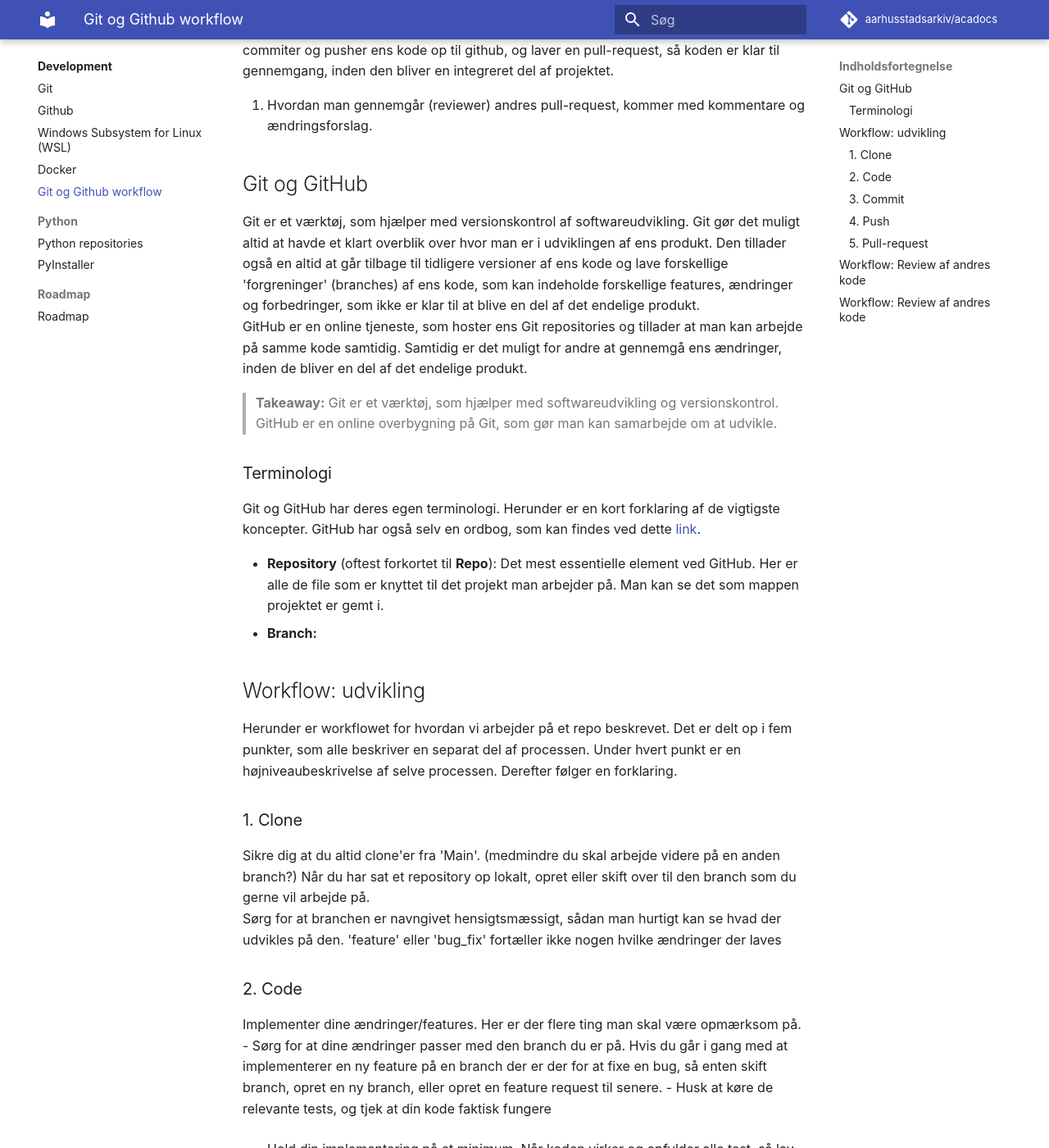
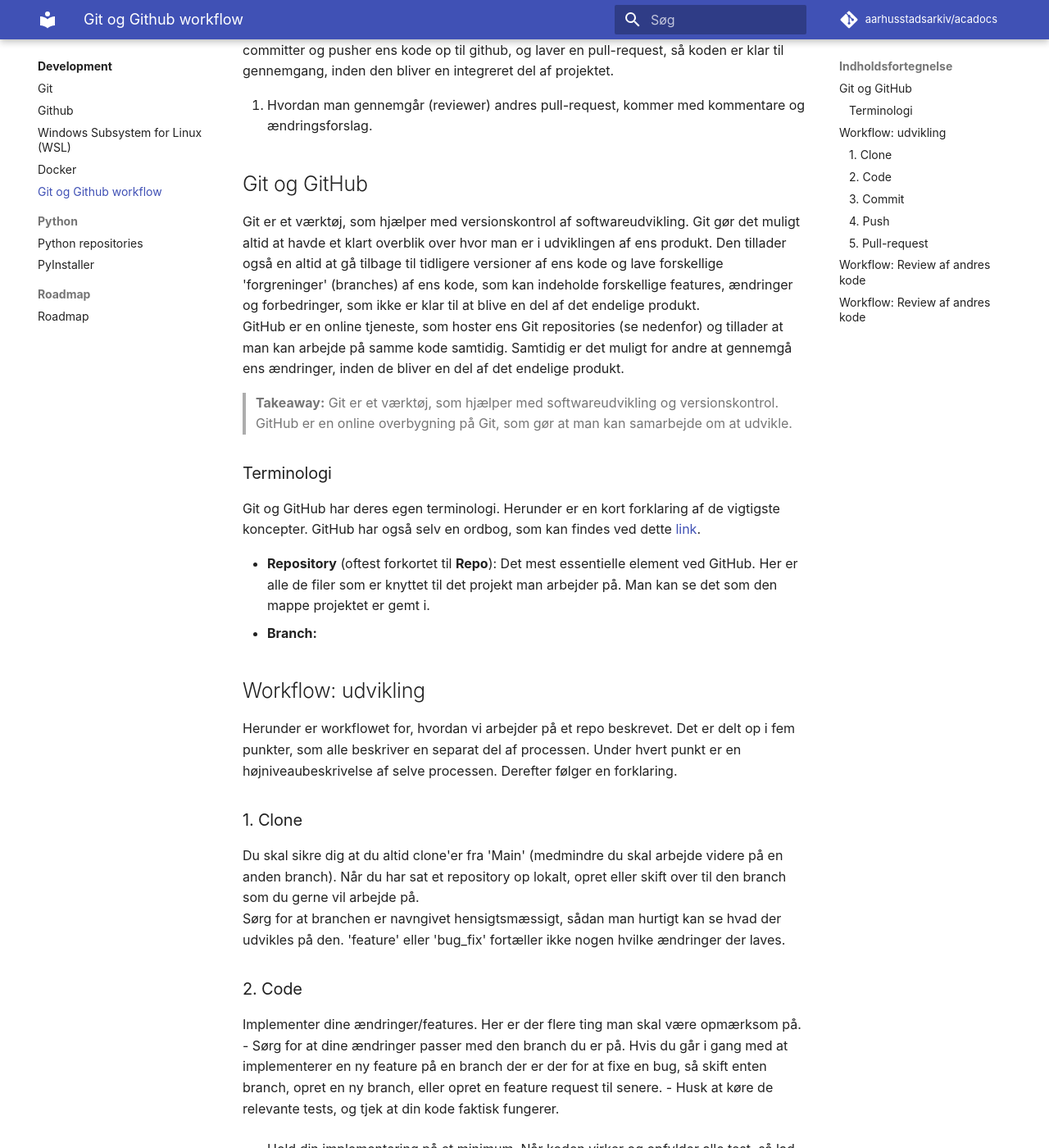
Before and after one commit to aarhusstadsarkiv/acadocs, an MkDocs documentation site: the page built from docs/development/git_workflow.md, in a window 1280 px wide and 1400 px high, scrolled down 307 px. Shown: the whole window at 82% size. Built offline with MkDocs 1.6.1 and Material for MkDocs 9.7.7, drawn with Linux system fonts in a browser that asks for light colours; comment, search, counter and statistics services are not loaded; some of the changed text lies outside the part shown.

Commit message:
Update git_workflow.md

```diff
--- a/docs/development/git_workflow.md
+++ b/docs/development/git_workflow.md
@@ -1,44 +1,44 @@
 # Git og Github workflow
 Denne side vil gennemgå hvordan man arbejder med Git og GitHub. Gennemgangen er delt op i tre dele:
 1. En basal gennemgang af Git og GitHub
-2. Hvordan man arbejder med kode fra github. Det inkluderer hvordan man cloner et repository fra GitHub, laver en ny branch til de ændringer og modifikationer man laver, commiter og pusher ens kode op til github, og laver en pull-request, så koden er klar til gennemgang, inden den bliver en integreret del af projektet.
+2. Hvordan man arbejder med kode fra github. Det inkluderer hvordan man cloner et repository fra GitHub, laver en ny branch til de ændringer og modifikationer man laver, committer og pusher ens kode op til github, og laver en pull-request, så koden er klar til gennemgang, inden den bliver en integreret del af projektet.
 
 3. Hvordan man gennemgår (reviewer) andres pull-request, kommer med kommentare og ændringsforslag.
 
 
 ## Git og GitHub
-Git er et værktøj, som hjælper med versionskontrol af softwareudvikling. Git gør det muligt altid at havde et klart overblik over hvor man er i udviklingen af ens produkt. Den tillader også en altid at går tilbage til tidligere versioner af ens kode og lave forskellige 'forgreninger' (branches) af ens kode, som kan indeholde forskellige features, ændringer og forbedringer, som ikke er klar til at blive en del af det endelige produkt.
-GitHub er en online tjeneste, som hoster ens Git repositories og tillader at man kan arbejde på samme kode samtidig. Samtidig er det muligt for andre at gennemgå ens ændringer, inden de bliver en del af det endelige produkt.
+Git er et værktøj, som hjælper med versionskontrol af softwareudvikling. Git gør det muligt altid at havde et klart overblik over hvor man er i udviklingen af ens produkt. Den tillader også en altid at gå tilbage til tidligere versioner af ens kode og lave forskellige 'forgreninger' (branches) af ens kode, som kan indeholde forskellige features, ændringer og forbedringer, som ikke er klar til at blive en del af det endelige produkt.
+GitHub er en online tjeneste, som hoster ens Git repositories (se nedenfor) og tillader at man kan arbejde på samme kode samtidig. Samtidig er det muligt for andre at gennemgå ens ændringer, inden de bliver en del af det endelige produkt.
 
-> **Takeaway:** Git er et værktøj, som hjælper med softwareudvikling og versionskontrol. GitHub er en online overbygning på Git, som gør man kan samarbejde om at udvikle.
+> **Takeaway:** Git er et værktøj, som hjælper med softwareudvikling og versionskontrol. GitHub er en online overbygning på Git, som gør at man kan samarbejde om at udvikle.
 
 ### Terminologi
 Git og GitHub har deres egen terminologi. Herunder er en kort forklaring af de vigtigste koncepter. GitHub har også selv en ordbog, som kan findes ved dette [link](https://docs.github.com/en/get-started/quickstart/github-glossary).
 
-- **Repository** (oftest forkortet til **Repo**): Det mest essentielle element ved GitHub. Her er alle de file som er knyttet til det projekt man arbejder på. Man kan se det som mappen projektet er gemt i.
+- **Repository** (oftest forkortet til **Repo**): Det mest essentielle element ved GitHub. Her er alle de filer som er knyttet til det projekt man arbejder på. Man kan se det som den mappe projektet er gemt i.
 - **Branch:**
 
 ## Workflow: udvikling
-Herunder er workflowet for hvordan vi arbejder på et repo beskrevet. Det er delt op i fem punkter, som alle beskriver en separat del af processen. Under hvert punkt er en højniveaubeskrivelse af selve processen. Derefter følger en forklaring.
+Herunder er workflowet for, hvordan vi arbejder på et repo beskrevet. Det er delt op i fem punkter, som alle beskriver en separat del af processen. Under hvert punkt er en højniveaubeskrivelse af selve processen. Derefter følger en forklaring.
 
 ### 1. Clone
-Sikre dig at du altid clone'er fra 'Main'. (medmindre du skal arbejde videre på en anden branch?)
+Du skal sikre dig at du altid clone'er fra 'Main' (medmindre du skal arbejde videre på en anden branch).
 Når du har sat et repository op lokalt, opret eller skift over til den branch som du gerne vil arbejde på.
-Sørg for at branchen er navngivet hensigtsmæssigt, sådan man hurtigt kan se hvad der udvikles på den. 'feature' eller 'bug_fix' fortæller ikke nogen hvilke ændringer der laves
+Sørg for at branchen er navngivet hensigtsmæssigt, sådan man hurtigt kan se hvad der udvikles på den. 'feature' eller 'bug_fix' fortæller ikke nogen hvilke ændringer der laves.
 
 ### 2. Code
 Implementer dine ændringer/features. Her er der flere ting man skal være opmærksom på.
-- Sørg for at dine ændringer passer med den branch du er på. Hvis du går i gang med at implementerer en ny feature på en branch der er der for at fixe en bug, så enten skift branch, opret en ny branch, eller opret en feature request til senere.
-- Husk at køre de relevante tests, og tjek at din kode faktisk fungere
+- Sørg for at dine ændringer passer med den branch du er på. Hvis du går i gang med at implementerer en ny feature på en branch der er der for at fixe en bug, så skift enten  branch, opret en ny branch, eller opret en feature request til senere.
+- Husk at køre de relevante tests, og tjek at din kode faktisk fungerer.
 
-- Hold din implementering på et minimum. Når koden virker og opfylder alle test, så lav som udgangspunkt være med at tilføje mere til den commit. Lav en pull-request på din nuværende version, og find derefter ud af om du skal arbejde videre på den branch eller en ny
+- Hold din implementering på et minimum. Når koden virker og opfylder alle test, så lad som udgangspunkt være med at tilføje mere til denne commit. Lav en pull-request på din nuværende version, og find derefter ud af om du skal arbejde videre på den branch eller en ny.
 
-- Sørg for at køre linting på koden, sådan den opfylder best-practices i forhold til stil og formatering. I Python scripts gøres det ved at køre black, flake8 og derefter mypy, hvis du har skrevet din kode med typehints (som anbefales)
+- Sørg for at køre linting på koden, sådan den opfylder best-practices i forhold til stil og formatering. I Python scripts gøres det ved at køre black, flake8 og derefter mypy, hvis du har skrevet din kode med typehints (hvilket anbefales).
 
 ### 3. Commit
 Commit derefter dine ændringer. Hold dine commits små og overskuelige. Hvis du laver flere commits på den samme pull-request, så lav commits gradvist. Det er langt mere overskueligt for revieweren med 3 små commits end 1 stor, der ændrer i flere forskellige aspekter af repo'et.
 
-> **HUSK** at køre linting og lignende inden du commiter!
+> **HUSK** at køre linting og lignende inden du committer!
 
 
 ### 4. Push
@@ -46,13 +46,14 @@
 
 ### 5. Pull-request
 Opret en pull-request.
-- Assign gerne med det samme en reviewer, sådan personen hurtigt kan kigge på koden.
-- Hvis man specifikt adresserer en issue eller feature request, så skriv Id'et i pull-requesten eller tulføj den under `development`
+- Assign gerne med det samme en reviewer, sådan at vedkommende hurtigt kan kigge på koden.
+- Hvis man specifikt adresserer en issue eller feature request, så skriv Id'et i pull-requesten eller tilføj det under `development`.
 
 ## Workflow: Review af andres kode
 Herunder beskrives hvordan man mest hensigtmæssigt tjekker andres kode.
 
 =======
+
 Opret en pull-request. Assign gerne med det samme en reviewer, sådan personen hurtigt kan kigge på koden. Hvis man specifikt adresserer en issue eller feature request, så skriv Id'et i pull-requesten.
 
 ## Workflow: Review af andres kode
```
